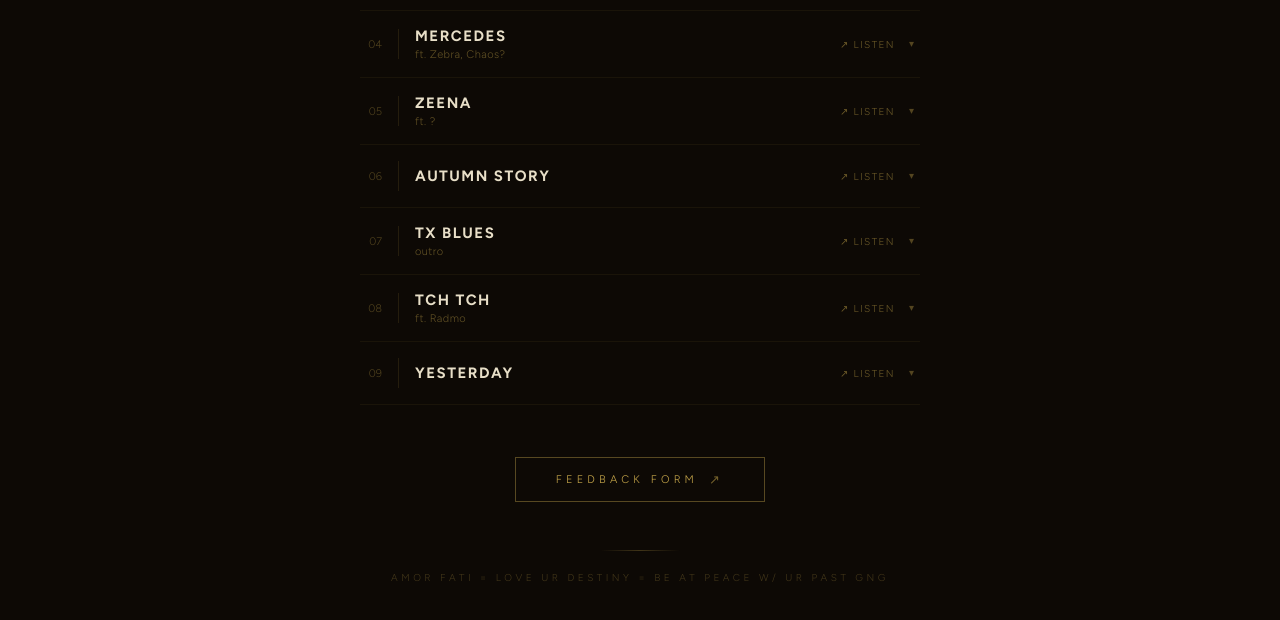
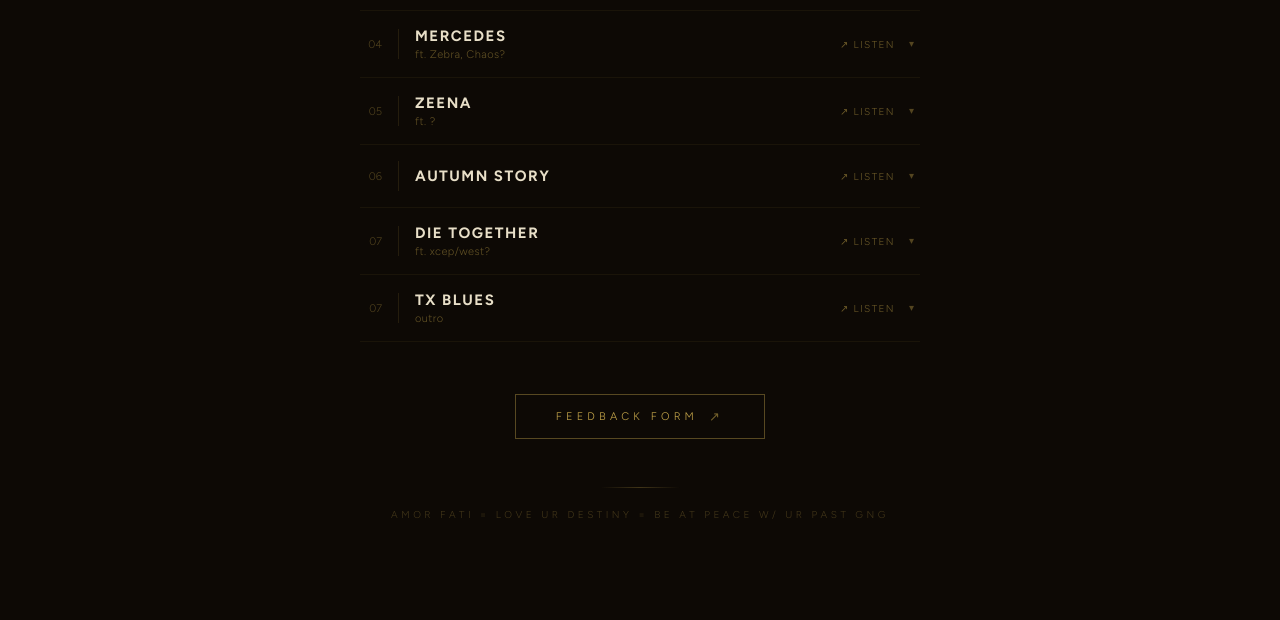
Before and after one commit to YoussefMouaddib/amorfati, a plain HTML site: page index.html in a window 1280 px wide. Shown: the part 874-1494 px from the top of the page. Drawn offline with nearby package versions, Linux system fonts and the light colour scheme.

Commit message:
Update index.html

```diff
--- a/index.html
+++ b/index.html
@@ -523,6 +523,27 @@
           </div>
         </li>
 
+        <li class="track-item">
+          <div class="track-row" onclick="toggleLyrics(this)">
+            <span class="track-num">07</span>
+            <div class="track-bar"></div>
+            <div class="track-info">
+              <span class="track-title">DIE TOGETHER</span>
+              <span class="track-feat">ft. xcep/west?</span>
+              <a class="listen-link-mobile" href="https://drive.google.com/file/d/1udLPxGyeEW7vdFlaOLx9f01F0f2QF-y2/view?usp=drive_link" target="_blank" rel="noopener" onclick="event.stopPropagation()">↗ listen</a>
+            </div>
+            <div class="track-actions">
+              <a class="listen-link" href="https://drive.google.com/file/d/1udLPxGyeEW7vdFlaOLx9f01F0f2QF-y2/view?usp=drive_link" target="_blank" rel="noopener" onclick="event.stopPropagation()">↗ listen</a>
+              <span class="chevron">▾</span>
+            </div>
+          </div>
+          <div class="lyrics-panel">
+            <div class="lyrics-inner">
+              <p class="lyrics-text">REPLACE WITH LYRICS</p>
+            </div>
+          </div>
+        </li>
+
 
         <li class="track-item">
           <div class="track-row" onclick="toggleLyrics(this)">
@@ -545,46 +566,7 @@
           </div>
         </li>
 
-        <li class="track-item">
-          <div class="track-row" onclick="toggleLyrics(this)">
-            <span class="track-num">08</span>
-            <div class="track-bar"></div>
-            <div class="track-info">
-              <span class="track-title">TCH TCH</span>
-              <span class="track-feat">ft. Radmo</span>
-              <a class="listen-link-mobile" href="https://drive.google.com/file/d/13kyPUspiYlY-un2HK48N4HzMloMcFZwZ/view?usp=drive_link" target="_blank" rel="noopener" onclick="event.stopPropagation()">↗ listen</a>
-            </div>
-            <div class="track-actions">
-              <a class="listen-link" href="https://drive.google.com/file/d/13kyPUspiYlY-un2HK48N4HzMloMcFZwZ/view?usp=drive_link" target="_blank" rel="noopener" onclick="event.stopPropagation()">↗ listen</a>
-              <span class="chevron">▾</span>
-            </div>
-          </div>
-          <div class="lyrics-panel">
-            <div class="lyrics-inner">
-              <p class="lyrics-text">REPLACE WITH LYRICS FOR TCH TCH</p>
-            </div>
-          </div>
-        </li>
 
-        <li class="track-item">
-          <div class="track-row" onclick="toggleLyrics(this)">
-            <span class="track-num">09</span>
-            <div class="track-bar"></div>
-            <div class="track-info">
-              <span class="track-title">YESTERDAY</span>
-              <a class="listen-link-mobile" href="https://drive.google.com/file/d/13gHzaMA_Cut4lLAsLj7SDudoPSOEuT8_/view?usp=drive_link" target="_blank" rel="noopener" onclick="event.stopPropagation()">↗ listen</a>
-            </div>
-            <div class="track-actions">
-              <a class="listen-link" href="https://drive.google.com/file/d/13gHzaMA_Cut4lLAsLj7SDudoPSOEuT8_/view?usp=drive_link" target="_blank" rel="noopener" onclick="event.stopPropagation()">↗ listen</a>
-              <span class="chevron">▾</span>
-            </div>
-          </div>
-          <div class="lyrics-panel">
-            <div class="lyrics-inner">
-              <p class="lyrics-text">REPLACE WITH LYRICS</p>
-            </div>
-          </div>
-        </li>
 
 
 
```
